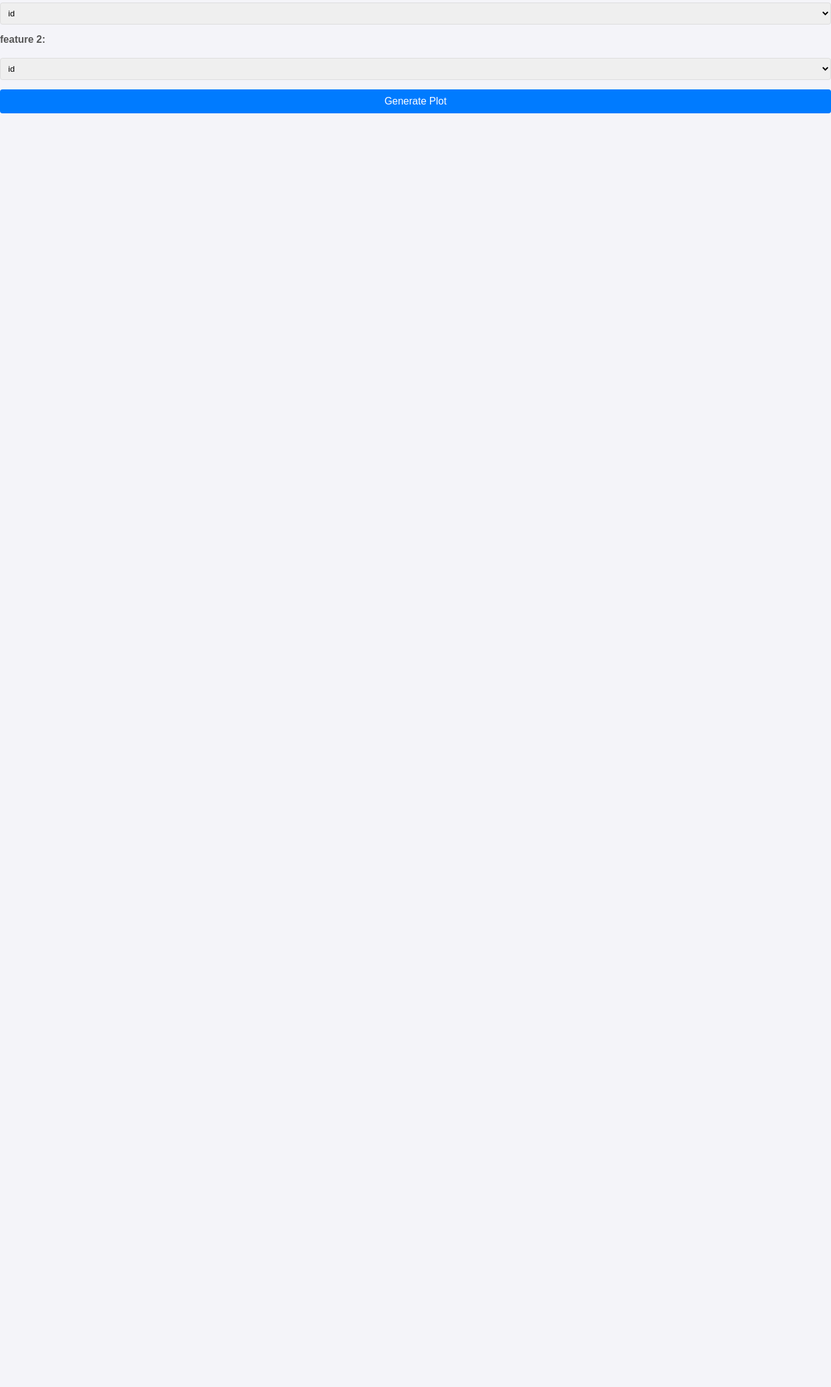
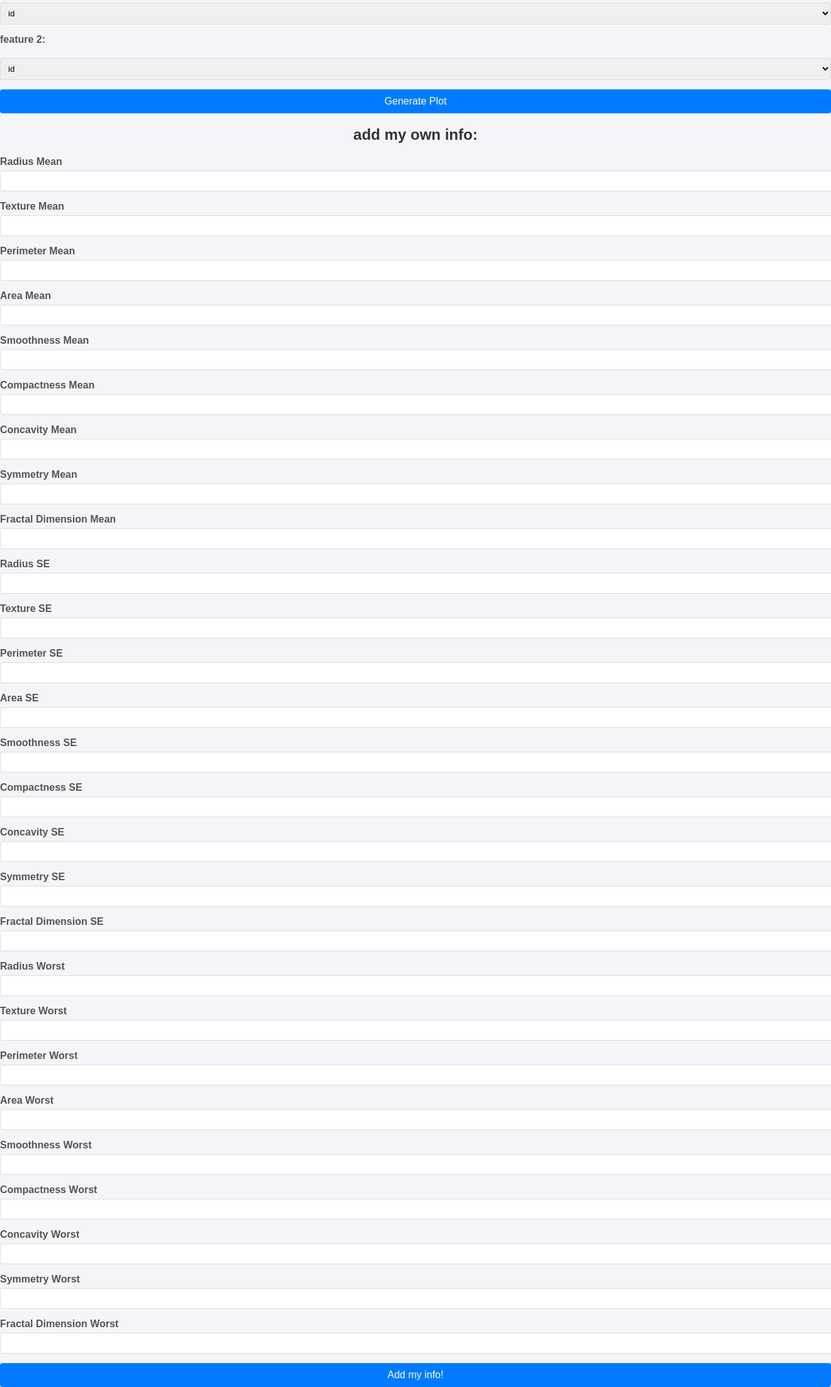
Before and after one commit to digitaldna01/CASCS506-FinalProject, a Flask app: page / in a window 1320 px wide; the page is wider, and only the part inside the window is pictured. Shown: the part 162-2365 px from the top of that part at 63% size. Before the commit the page ends 342 px from the top of that part, so only its background shows below. Run offline with Flask 3, Linux system fonts and the light colour scheme.

Commit message:
added functionality for taking in a users information

```diff
--- a/app.py
+++ b/app.py
@@ -1,5 +1,5 @@
 # add imports below
-from flask import Flask, render_template, request, send_file
+from flask import Flask, render_template, request, send_file, flash, jsonify
 import pandas as pd
 import matplotlib.pyplot as plt
 import io
@@ -55,6 +55,14 @@
 
     return send_file(img, mimetype='image/png')
 
+@app.route('/user_info', methods=['POST'])
+def add_user():
+    new_data = request.get_json()  # Parse JSON payload but parses it into a python dictionary
+    print('Data registered successfully!')
+    print(new_data)
+    #return jsonify(new_data) # which is why u have to jsonify here for the front end
+    return new_data
+
 
 if __name__ == '__main__':
     app.run(debug=True)
--- a/static/script.js
+++ b/static/script.js
@@ -138,3 +138,100 @@
         resultsDiv.innerHTML = 'An error occurred while generating the plot.';
     });
 });
+
+document.getElementById('add').addEventListener('submit', function (event) {
+    event.preventDefault();
+
+    let rad_mean = parseFloat(document.getElementById('rad_mean').value);
+    let text_mean = parseFloat(document.getElementById('text_mean').value);
+    let per_mean = parseFloat(document.getElementById('per_mean').value);
+    let area_mean = parseFloat(document.getElementById('area_mean').value);
+    let smooth_mean = parseFloat(document.getElementById('smooth_mean').value);
+    let comp_mean = parseFloat(document.getElementById('comp_mean').value);
+    let conc_mean = parseFloat(document.getElementById('conc_mean').value);
+    let sym_mean = parseFloat(document.getElementById('sym_mean').value);
+    let frac_dim_mean = parseFloat(document.getElementById('frac_dim_mean').value);
+
+    let rad_se = parseFloat(document.getElementById('rad_se').value);
+    let text_se = parseFloat(document.getElementById('text_se').value);
+    let per_se = parseFloat(document.getElementById('per_se').value);
+    let area_se = parseFloat(document.getElementById('area_se').value);
+    let smooth_se = parseFloat(document.getElementById('smooth_se').value);
+    let comp_se = parseFloat(document.getElementById('comp_se').value);
+    let conc_se = parseFloat(document.getElementById('conc_se').value);
+    let sym_se = parseFloat(document.getElementById('sym_se').value);
+    let frac_dim_se = parseFloat(document.getElementById('frac_dim_se').value);
+
+    let rad_worst = parseFloat(document.getElementById('rad_worst').value);
+    let text_worst = parseFloat(document.getElementById('text_worst').value);
+    let per_worst = parseFloat(document.getElementById('per_worst').value);
+    let area_worst = parseFloat(document.getElementById('area_worst').value);
+    let smooth_worst = parseFloat(document.getElementById('smooth_worst').value);
+    let comp_worst = parseFloat(document.getElementById('comp_worst').value);
+    let conc_worst = parseFloat(document.getElementById('conc_worst').value);
+    let sym_worst = parseFloat(document.getElementById('sym_worst').value);
+    let frac_dim_worst = parseFloat(document.getElementById('frac_dim_worst').value);
+
+    //const formData = new FormData();
+
+    // const form = document.getElementById('add');
+    // const formData = new FormData(form);
+
+    const formData = {
+        "radius_mean": rad_mean,
+        "texture_mean": parseFloat(document.getElementById('text_mean').value),
+        "perimeter_mean": parseFloat(document.getElementById('per_mean').value),
+        "area_mean": parseFloat(document.getElementById('area_mean').value),
+        "smoothness_mean": parseFloat(document.getElementById('smooth_mean').value),
+        "compactness_mean": parseFloat(document.getElementById('comp_mean').value),
+        "concavity_mean": parseFloat(document.getElementById('conc_mean').value),
+        "symmetry_mean": parseFloat(document.getElementById('sym_mean').value),
+        "fractal_dimension_mean": parseFloat(document.getElementById('frac_dim_mean').value),
+
+        "radius_se": parseFloat(document.getElementById('rad_se').value),
+        "texture_se": parseFloat(document.getElementById('text_se').value),
+        "perimeter_se": parseFloat(document.getElementById('per_se').value),
+        "area_se": parseFloat(document.getElementById('area_se').value),
+        "smoothness_se": parseFloat(document.getElementById('smooth_se').value),
+        "compactness_se": parseFloat(document.getElementById('comp_se').value),
+        "concavity_se": parseFloat(document.getElementById('conc_se').value),
+        "symmetry_se": parseFloat(document.getElementById('sym_se').value),
+        "fractal_dimension_se": parseFloat(document.getElementById('frac_dim_se').value),
+
+        "radius_worst": parseFloat(document.getElementById('rad_worst').value),
+        "texture_worst": parseFloat(document.getElementById('text_worst').value),
+        "perimeter_worst": parseFloat(document.getElementById('per_worst').value),
+        "area_worst": parseFloat(document.getElementById('area_worst').value),
+        "smoothness_worst": parseFloat(document.getElementById('smooth_worst').value),
+        "compactness_worst": parseFloat(document.getElementById('comp_worst').value),
+        "concavity_worst": parseFloat(document.getElementById('conc_worst').value),
+        "symmetry_worst": parseFloat(document.getElementById('sym_worst').value),
+        "fractal_dimension_worst": parseFloat(document.getElementById('frac_dim_worst').value)
+    };
+
+    console.log(formData);
+
+    fetch('/user_info', {
+        method: 'POST',
+        //body: formData,
+        headers: {
+            'Content-Type': 'application/json',
+        },
+        body: JSON.stringify(formData),
+    })
+    .then(response => {
+        if (response.ok) {
+            return response.json(); // Parse the JSON response
+        } else {
+            throw new Error('Failed to add data');
+        }
+    })
+    .then(data => {
+        console.log('Data received:', data);
+        // You can now use `data` (the new data) as needed
+    })
+    .catch(error => {
+        console.error(error);
+        alert('An error occurred while adding the data.');
+    });
+});
--- a/templates/index.html
+++ b/templates/index.html
@@ -25,6 +25,118 @@
         <button type="submit">Generate Plot</button>
     </form>
     <div id="results"></div>
+    <h2>add my own info:</h2>
+    <form id="add">
+        <div class="form-group">
+            <label for="rad_mean">Radius Mean</label>
+            <input type="text" class="form-control" id="rad_mean" name="rad_mean" required>
+        </div>
+        <div class="form-group">
+            <label for="text_mean">Texture Mean</label>
+            <input type="text" class="form-control" id="text_mean" name="text_mean" required>
+        </div>
+        <div class="form-group">
+            <label for="per_mean">Perimeter Mean</label>
+            <input type="text" class="form-control" id="per_mean" name="per_mean" required>
+        </div>
+        <div class="form-group">
+            <label for="area_mean">Area Mean</label>
+            <input type="text" class="form-control" id="area_mean" name="area_mean" required>
+        </div>
+        <div class="form-group">
+            <label for="smooth_mean">Smoothness Mean</label>
+            <input type="text" class="form-control" id="smooth_mean" name="smooth_mean" required>
+        </div>
+        <div class="form-group">
+            <label for="comp_mean">Compactness Mean</label>
+            <input type="text" class="form-control" id="comp_mean" name="comp_mean" required>
+        </div>
+        <div class="form-group">
+            <label for="conc_mean">Concavity Mean</label>
+            <input type="text" class="form-control" id="conc_mean" name="conc_mean" required>
+        </div>
+        <div class="form-group">
+            <label for="sym_mean">Symmetry Mean</label>
+            <input type="text" class="form-control" id="sym_mean" name="sym_mean" required>
+        </div>
+        <div class="form-group">
+            <label for="frac_dim_mean">Fractal Dimension Mean</label>
+            <input type="text" class="form-control" id="frac_dim_mean" name="frac_dim_mean" required>
+        </div>
+        <div class="form-group">
+            <label for="rad_se">Radius SE</label>
+            <input type="text" class="form-control" id="rad_se" name="rad_se" required>
+        </div>
+        <div class="form-group">
+            <label for="text_se">Texture SE</label>
+            <input type="text" class="form-control" id="text_se" name="text_se" required>
+        </div>
+        <div class="form-group">
+            <label for="per_se">Perimeter SE</label>
+            <input type="text" class="form-control" id="per_se" name="per_se" required>
+        </div>
+        <div class="form-group">
+            <label for="area_se">Area SE</label>
+            <input type="text" class="form-control" id="area_se" name="area_se" required>
+        </div>
+        <div class="form-group">
+            <label for="smooth_se">Smoothness SE</label>
+            <input type="text" class="form-control" id="smooth_se" name="smooth_se" required>
+        </div>
+        <div class="form-group">
+            <label for="comp_se">Compactness SE</label>
+            <input type="text" class="form-control" id="comp_se" name="comp_se" required>
+        </div>
+        <div class="form-group">
+            <label for="conc_se">Concavity SE</label>
+            <input type="text" class="form-control" id="conc_se" name="conc_se" required>
+        </div>
+        <div class="form-group">
+            <label for="sym_se">Symmetry SE</label>
+            <input type="text" class="form-control" id="sym_se" name="sym_se" required>
+        </div>
+        <div class="form-group">
+            <label for="frac_dim_se">Fractal Dimension SE</label>
+            <input type="text" class="form-control" id="frac_dim_se" name="frac_dim_se" required>
+        </div>
+        <div class="form-group">
+            <label for="rad_worst">Radius Worst</label>
+            <input type="text" class="form-control" id="rad_worst" name="rad_worst" required>
+        </div>
+        <div class="form-group">
+            <label for="text_worst">Texture Worst</label>
+            <input type="text" class="form-control" id="text_worst" name="text_worst" required>
+        </div>
+        <div class="form-group">
+            <label for="per_worst">Perimeter Worst</label>
+            <input type="text" class="form-control" id="per_worst" name="per_worst" required>
+        </div>
+        <div class="form-group">
+            <label for="area_worst">Area Worst</label>
+            <input type="text" class="form-control" id="area_worst" name="area_worst" required>
+        </div>
+        <div class="form-group">
+            <label for="smooth_worst">Smoothness Worst</label>
+            <input type="text" class="form-control" id="smooth_worst" name="smooth_worst" required>
+        </div>
+        <div class="form-group">
+            <label for="comp_worst">Compactness Worst</label>
+            <input type="text" class="form-control" id="comp_worst" name="comp_worst" required>
+        </div>
+        <div class="form-group">
+            <label for="conc_worst">Concavity Worst</label>
+            <input type="text" class="form-control" id="conc_worst" name="conc_worst" required>
+        </div>
+        <div class="form-group">
+            <label for="sym_worst">Symmetry Worst</label>
+            <input type="text" class="form-control" id="sym_worst" name="sym_worst" required>
+        </div>
+        <div class="form-group">
+            <label for="frac_dim_worst">Fractal Dimension Worst</label>
+            <input type="text" class="form-control" id="frac_dim_worst" name="frac_dim_worst" required>
+        </div>
+        <button type="submit">Add my info!</button>
+    </form>
 <script src="/static/script.js"></script>
 </body>
 </html>
```
